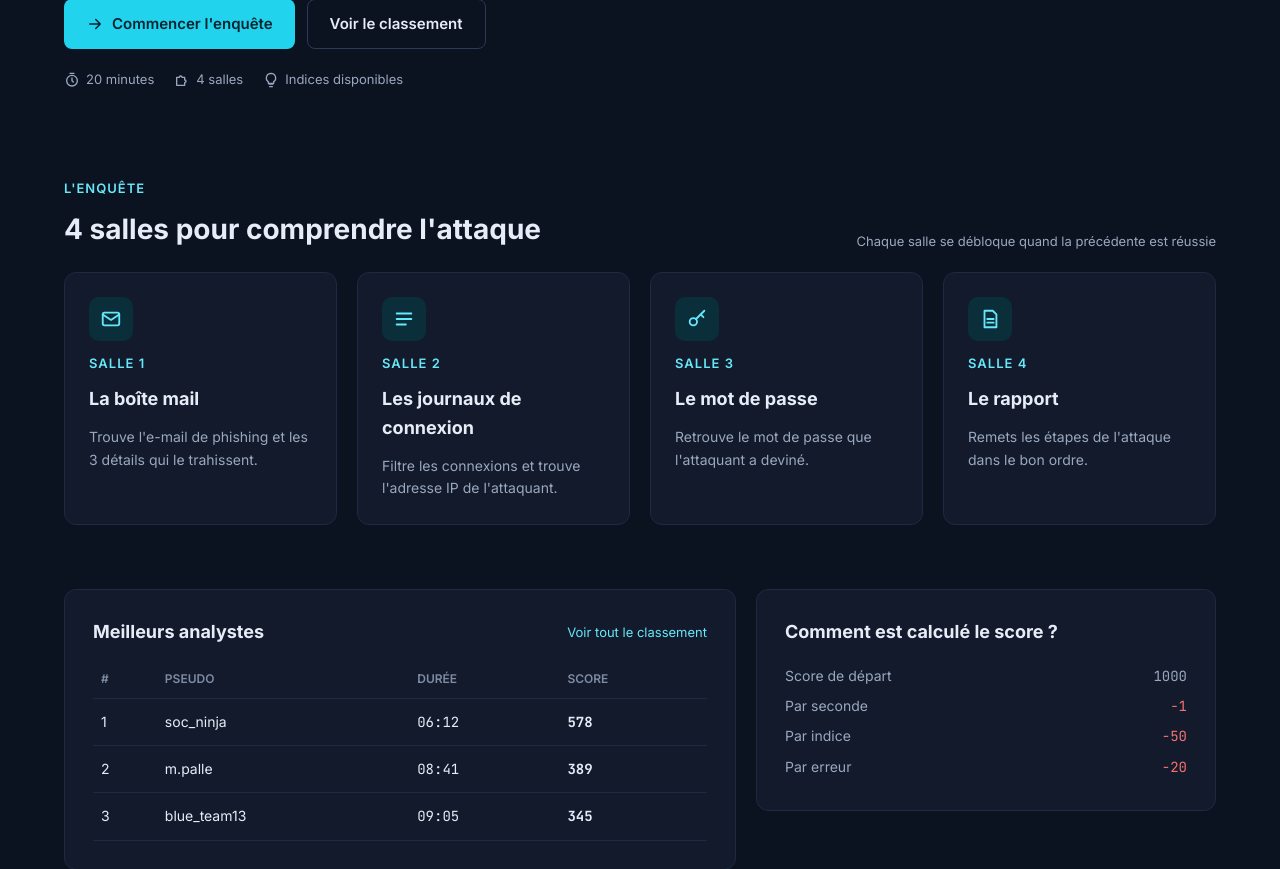
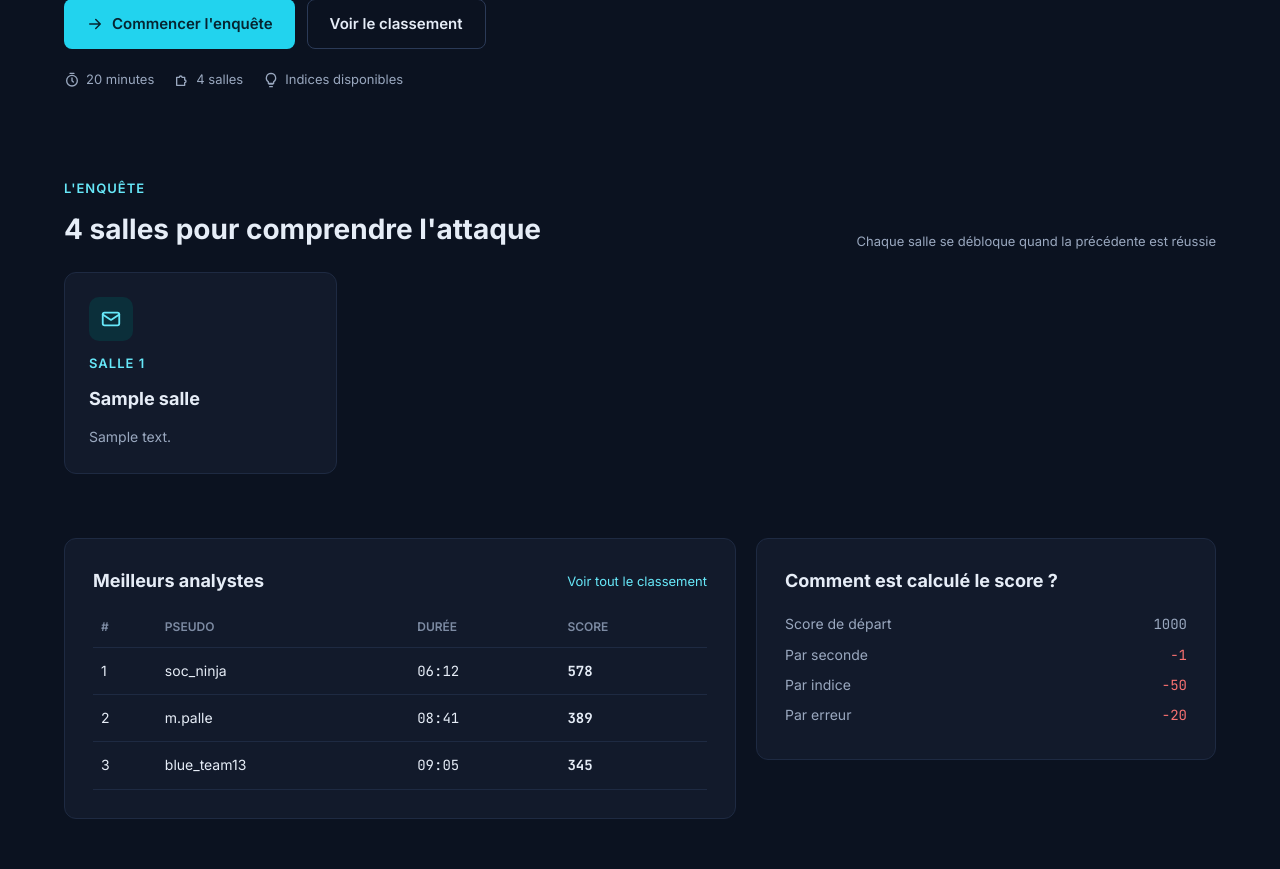
Before and after one commit to Mathieupalle/analyste-cyber, a PHP site: page / in a window 1280 px wide. Shown: the part 567-1436 px from the top of the page. Run offline with PHP 8.4, Linux system fonts and the light colour scheme; tables that the repository leaves empty hold one stand-in row (values such as "Sample post").

Commit message:
Routeur et affichage des salles depuis la base de données

```diff
--- a/public/index.php
+++ b/public/index.php
@@ -1,8 +1,20 @@
 <?php
-// page d'accueil (le routeur viendra plus tard)
 
-$titre = 'Accueil';
+require __DIR__ . '/../vendor/autoload.php';
 
-require __DIR__ . '/../templates/header.php';
-require __DIR__ . '/../templates/accueil.php';
-require __DIR__ . '/../templates/footer.php';
+use App\Controller\AccueilController;
+
+// on récupère l'adresse demandée, sans les paramètres après le ?
+$url = parse_url($_SERVER['REQUEST_URI'], PHP_URL_PATH);
+
+switch ($url) {
+    case '/':
+        $controller = new AccueilController();
+        $controller->index();
+        break;
+
+    default:
+        http_response_code(404);
+        echo 'Page introuvable';
+        break;
+}
--- /dev/null
+++ b/src/Config/Database.php
@@ -0,0 +1,29 @@
+<?php
+
+namespace App\Config;
+
+use PDO;
+use PDOException;
+
+class Database
+{
+    private static $pdo = null;
+
+    // renvoie la connexion à MySQL (créée une seule fois)
+    public static function getConnection(): PDO
+    {
+        if (self::$pdo === null) {
+            $dsn = 'mysql:host=' . getenv('DB_HOST') . ';port=' . getenv('DB_PORT') . ';dbname=' . getenv('DB_NAME') . ';charset=utf8mb4';
+
+            try {
+                self::$pdo = new PDO($dsn, getenv('DB_USER'), getenv('DB_PASSWORD'));
+                self::$pdo->setAttribute(PDO::ATTR_ERRMODE, PDO::ERRMODE_EXCEPTION);
+                self::$pdo->setAttribute(PDO::ATTR_DEFAULT_FETCH_MODE, PDO::FETCH_ASSOC);
+            } catch (PDOException $e) {
+                die('Erreur de connexion à la base de données');
+            }
+        }
+
+        return self::$pdo;
+    }
+}
--- /dev/null
+++ b/src/Controller/AccueilController.php
@@ -0,0 +1,20 @@
+<?php
+
+namespace App\Controller;
+
+use App\Repository\SalleRepository;
+
+class AccueilController
+{
+    public function index(): void
+    {
+        $salleRepository = new SalleRepository();
+        $salles = $salleRepository->findAll();
+
+        $titre = 'Accueil';
+
+        require __DIR__ . '/../../templates/header.php';
+        require __DIR__ . '/../../templates/accueil.php';
+        require __DIR__ . '/../../templates/footer.php';
+    }
+}
--- /dev/null
+++ b/src/Repository/SalleRepository.php
@@ -0,0 +1,24 @@
+<?php
+
+namespace App\Repository;
+
+use App\Config\Database;
+use PDO;
+
+class SalleRepository
+{
+    private PDO $pdo;
+
+    public function __construct()
+    {
+        $this->pdo = Database::getConnection();
+    }
+
+    // toutes les salles dans l'ordre du jeu
+    public function findAll(): array
+    {
+        $requete = $this->pdo->query('SELECT id_salle, numero_ordre, titre, description FROM salle ORDER BY numero_ordre');
+
+        return $requete->fetchAll();
+    }
+}
--- a/templates/accueil.php
+++ b/templates/accueil.php
@@ -51,33 +51,16 @@
         </div>
 
         <div class="grille-salles">
-            <article class="carte salle">
-                <div class="icone-salle"><img src="/assets/img/mail.svg" alt="" width="22" height="22"></div>
-                <p class="sur-titre">SALLE 1</p>
-                <h3>La boîte mail</h3>
-                <p class="description">Trouve l'e-mail de phishing et les 3 détails qui le trahissent.</p>
-            </article>
-
-            <article class="carte salle">
-                <div class="icone-salle"><img src="/assets/img/journaux.svg" alt="" width="22" height="22"></div>
-                <p class="sur-titre">SALLE 2</p>
-                <h3>Les journaux de connexion</h3>
-                <p class="description">Filtre les connexions et trouve l'adresse IP de l'attaquant.</p>
-            </article>
-
-            <article class="carte salle">
-                <div class="icone-salle"><img src="/assets/img/cle.svg" alt="" width="22" height="22"></div>
-                <p class="sur-titre">SALLE 3</p>
-                <h3>Le mot de passe</h3>
-                <p class="description">Retrouve le mot de passe que l'attaquant a deviné.</p>
-            </article>
-
-            <article class="carte salle">
-                <div class="icone-salle"><img src="/assets/img/rapport.svg" alt="" width="22" height="22"></div>
-                <p class="sur-titre">SALLE 4</p>
-                <h3>Le rapport</h3>
-                <p class="description">Remets les étapes de l'attaque dans le bon ordre.</p>
-            </article>
+            <?php foreach ($salles as $salle) : ?>
+                <article class="carte salle">
+                    <div class="icone-salle">
+                        <img src="/assets/img/salle-<?= $salle['numero_ordre'] ?>.svg" alt="" width="22" height="22">
+                    </div>
+                    <p class="sur-titre">SALLE <?= $salle['numero_ordre'] ?></p>
+                    <h3><?= htmlspecialchars($salle['titre']) ?></h3>
+                    <p class="description"><?= htmlspecialchars($salle['description']) ?></p>
+                </article>
+            <?php endforeach; ?>
         </div>
     </section>
 
```
Also changed, not shown: public/assets/img/salle-1.svg (renamed from public/assets/img/mail.svg), public/assets/img/salle-2.svg (renamed from public/assets/img/journaux.svg), public/assets/img/salle-3.svg (renamed from public/assets/img/cle.svg), public/assets/img/salle-4.svg (renamed from public/assets/img/rapport.svg), 4 other files.
